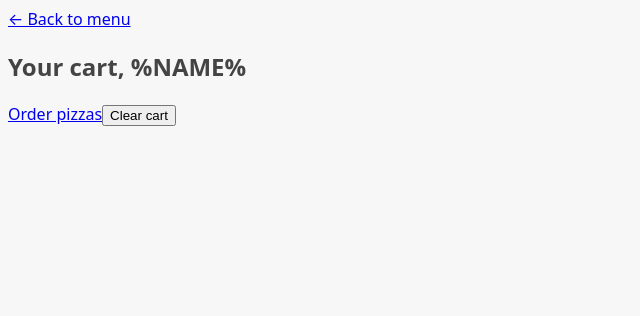
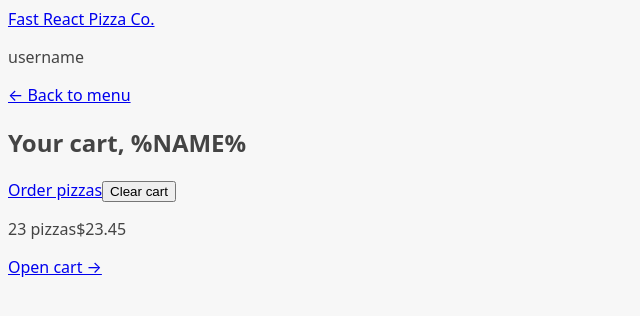
Before and after one commit to itsGhazle/Fast-react-pizza, a React (Vite) app: page /cart in a window 1280 px wide. Shown: the top 316 px of the page, without its empty margins (0-640 px from the left). Built offline with nearby package versions, Linux system fonts and the light colour scheme.

Commit message:
Builded the AppLayout

```diff
--- a/src/App.jsx
+++ b/src/App.jsx
@@ -4,8 +4,12 @@
 import Menu from "./features/menu/Menu";
 import CreateOrder from "./features/order/CreateOrder";
 import Order from "./features/order/Order";
+import AppLayout from "./features/UI/AppLayout";
 
 const router = createBrowserRouter([
+  {
+    element: <AppLayout />,
+    children: [
       {
         path: "/",
         element: <Home />,
@@ -24,6 +28,8 @@
         path: "order/:orderId",
         element: <Order />,
       },
+    ],
+  },
 ]);
 function App() {
   return <RouterProvider router={router} />;
--- /dev/null
+++ b/src/features/UI/AppLayout.jsx
@@ -0,0 +1,17 @@
+import { Outlet } from "react-router-dom"
+import CartOverview from "../cart/CartOverview"
+import Header from "./Header"
+
+function AppLayout() {
+    return (
+        <>
+           <Header/>
+           <main>
+            <Outlet/>
+           </main>
+           <CartOverview/>
+        </>
+    )
+}
+
+export default AppLayout
--- /dev/null
+++ b/src/features/UI/Header.jsx
@@ -0,0 +1,12 @@
+import { Link } from "react-router-dom";
+
+function Header() {
+  return (
+    <header>
+      <Link to="/">Fast React Pizza Co.</Link>
+      <p>username</p>
+    </header>
+  );
+}
+
+export default Header;
--- a/src/features/cart/CartOverview.jsx
+++ b/src/features/cart/CartOverview.jsx
@@ -1,3 +1,5 @@
+import { Link } from "react-router-dom";
+
 function CartOverview() {
   return (
     <div>
@@ -5,7 +7,7 @@
         <span>23 pizzas</span>
         <span>$23.45</span>
       </p>
-      <a href="#">Open cart &rarr;</a>
+      <Link to="/cart">Open cart &rarr;</Link>
     </div>
   );
 }
```
Lines whose indentation alone changed are shown as unchanged.
